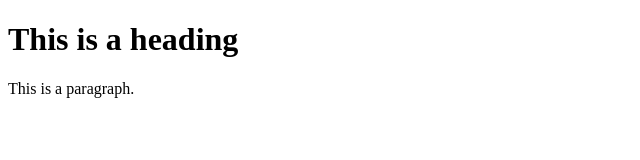
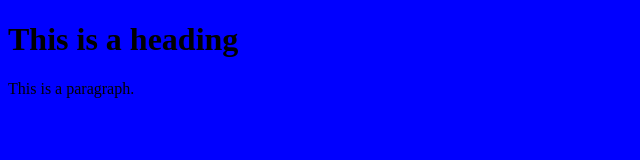
Before and after one commit to Csoli-M/IRU2, a plain HTML site: page index.html in a window 1280 px wide. Shown: the whole page, without its empty margins (0-640 px from the left). Drawn offline with Linux system fonts and the light colour scheme.

Commit message:
stilus hozzaadasa

```diff
--- a/index.html
+++ b/index.html
@@ -1,6 +1,10 @@
 <!DOCTYPE html>
 <html>
+<head>
 <title>HTML Tutorial</title>
+<link rel="stylesheet" href="style.css">
+
+</head>
 <body>
 
 <h1>This is a heading</h1>
--- /dev/null
+++ b/style.css
@@ -0,0 +1,3 @@
+body {
+	background-color: blue
+}
```
